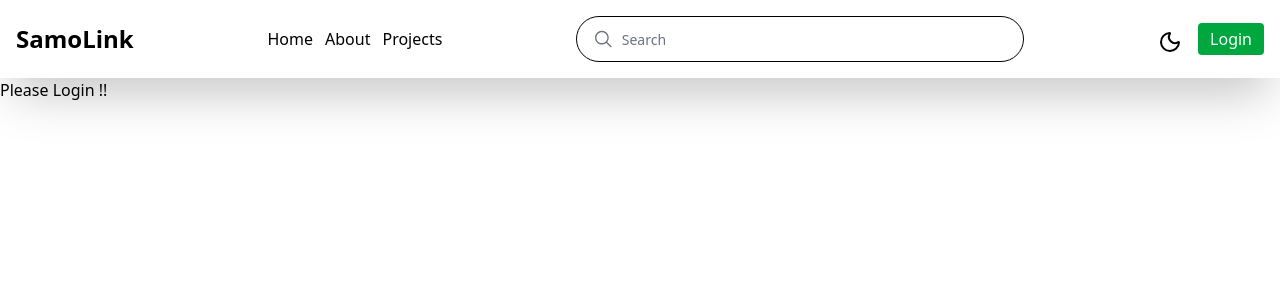
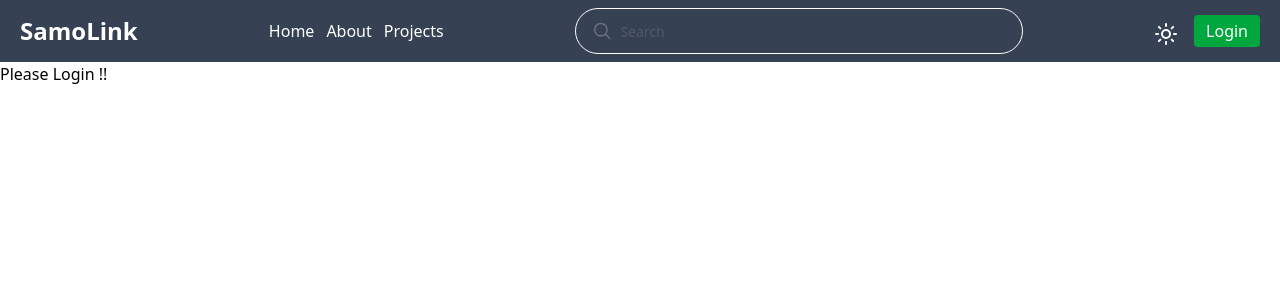
Before and after one commit to sadaqhassan/SamoLink, a React (Vite) app in the folder client/: page / in a window 1280 px wide. Shown: the top 300 px of the page. Built offline with nearby package versions, Linux system fonts and the light colour scheme.

Commit message:
Some/fixed ModeSetting

```diff
--- a/client/src/components/Nav.jsx
+++ b/client/src/components/Nav.jsx
@@ -5,7 +5,6 @@ import { useDispatch, useSelector } from 'react-redux'
 import {LogoutFunction} from '../Store/user/userSlice'
 
 const Nav = () => {
-    const [mode,setMode] = useState('light')
     const {currentUser} = useSelector((state)=>state.userData);
     const [menuOpen,setMenuOpen] = useState(false)
     const navigate = useNavigate()
@@ -13,21 +12,21 @@ const Nav = () => {
     return (
     <main>
       {/* //deskttop/ */}
-      <div className={`md:flex hidden items-center justify-between ${mode === 'light' ?  'bg-white px-2 py-2 text-black' :'bg-gray-700 px-2 py-2 text-white'} px-4 py-4 items-center shadow-2xl`}>
+      <div className={`md:flex hidden items-center justify-between  py-2 text-white bg-gray-700  px-5`}>
         <p className='text-xl md:text-2xl font-bold'>SamoLink</p>
         <div className='flex space-x-3'>
             <Link to={'/'}>Home</Link>
             <Link to={'/about'}>About</Link>
             <Link to={'/projects'}>Projects</Link>
         </div>
-        <div className={`flex items-center border pl-4 gap-2  h-[46px] rounded-full overflow-hidden max-w-md w-full ${mode === 'dark' ? "border-gray-100" : "border"}`}>
+        <div className={`flex items-center border pl-4 gap-2  h-[46px] rounded-full overflow-hidden max-w-md w-full`}>
             <svg xmlns="http://www.w3.org/2000/svg" width="22" height="22" viewBox="0 0 30 30" fill="#6B7280">
                 <path d="M13 3C7.489 3 3 7.489 3 13s4.489 10 10 10a9.95 9.95 0 0 0 6.322-2.264l5.971 5.971a1 1 0 1 0 1.414-1.414l-5.97-5.97A9.95 9.95 0 0 0 23 13c0-5.511-4.489-10-10-10m0 2c4.43 0 8 3.57 8 8s-3.57 8-8 8-8-3.57-8-8 3.57-8 8-8"/>
             </svg>
-            <input type="text" placeholder="Search" className={`w-full h-full outline-none text-gray-500 bg-transparent ${mode === 'dark' ? "placeholder-gray-100" :"placeholder-gray-500"}  text-sm`} />
+            <input type="text" placeholder="Search" className={`w-full h-full outline-none text-gray-500 bg-transparent  text-sm`} />
         </div>
         <div className='flex space-x-4'>
-            <button className='mt-1.5' onClick={()=>{mode === 'dark' ? setMode('light') : setMode('dark')}} >{mode === 'light' ? <MoonIcon/> : <Sun/>}</button>
+            <button className='mt-1.5' ><Sun/></button>
             {!currentUser ?
             <button onClick={()=>navigate('/auth')} className='px-3 py-1 rounded bg-green-600 text-white'>Login</button>
             :
@@ -45,18 +44,18 @@ const Nav = () => {
 
       {/* //mobile */}
 
-      <div className={`flex md:hidden justify-between ${mode === 'light' ? 'bg-gray-700 text-white px-2 py-2' : 'bg-white text-black px-2 py-2'} px-4 py-2 border-b-1 shadow-2xl`}>
+      <div className='flex md:hidden justify-between bg-gray-700 text-white py-4 px-4'>
         <p className='text-xl md:text-2xl font-bold'>SamoLink</p>
 
         <div className='flex space-x-4'>
-            <button onClick={()=>{mode === 'dark' ? setMode('light') : setMode('dark')}} >{mode === 'dark' ? <MoonIcon/> : <Sun/>}</button>
-            <button onClick={()=>setMenuOpen(!menuOpen)}>{!menuOpen ? <MenuIcon/> : <p className='h-8 w-8 rounded-full  bg-gray-100 text-gray-700 text-center justify-center flex items-center'>{currentUser?currentUser.name.slice(0,1).toUpperCase() : <X/>}</p>}</button>
+            <button ><Sun/></button>
+            <button onClick={()=>setMenuOpen(!menuOpen)}>{!menuOpen ?  <MenuIcon/> : <p className='h-8 w-8 rounded-full  bg-white  text-gray-700 text-center justify-center flex items-center'>{currentUser?currentUser.name.slice(0,1).toUpperCase() : <X/>}</p>}</button>
         </div>
       </div>
 
 {
     menuOpen &&
-     <div className={`flex  md:hidden flex-col space-y-3 pl-5 py-4 ${mode === 'light' ? ' bg-gray-600 text-white' : ' bg-white text-black'}`}>
+     <div className={`flex  md:hidden flex-col space-y-3 pl-5 py-4 bg-gray-700  text-white`}>
         <Link to={'/'}>Home</Link>
         <Link to={'/about'}>About</Link>
         <Link to={'/projects'}>Projects</Link>
```
